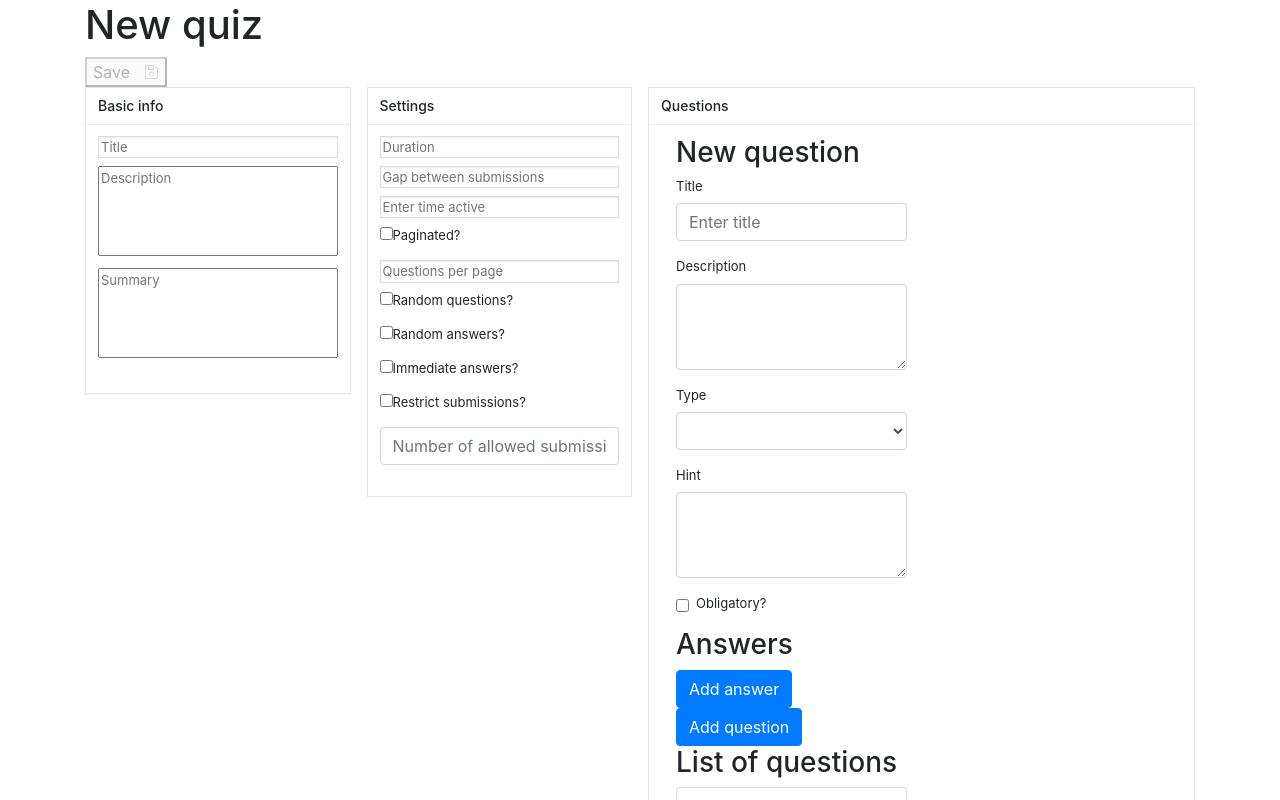
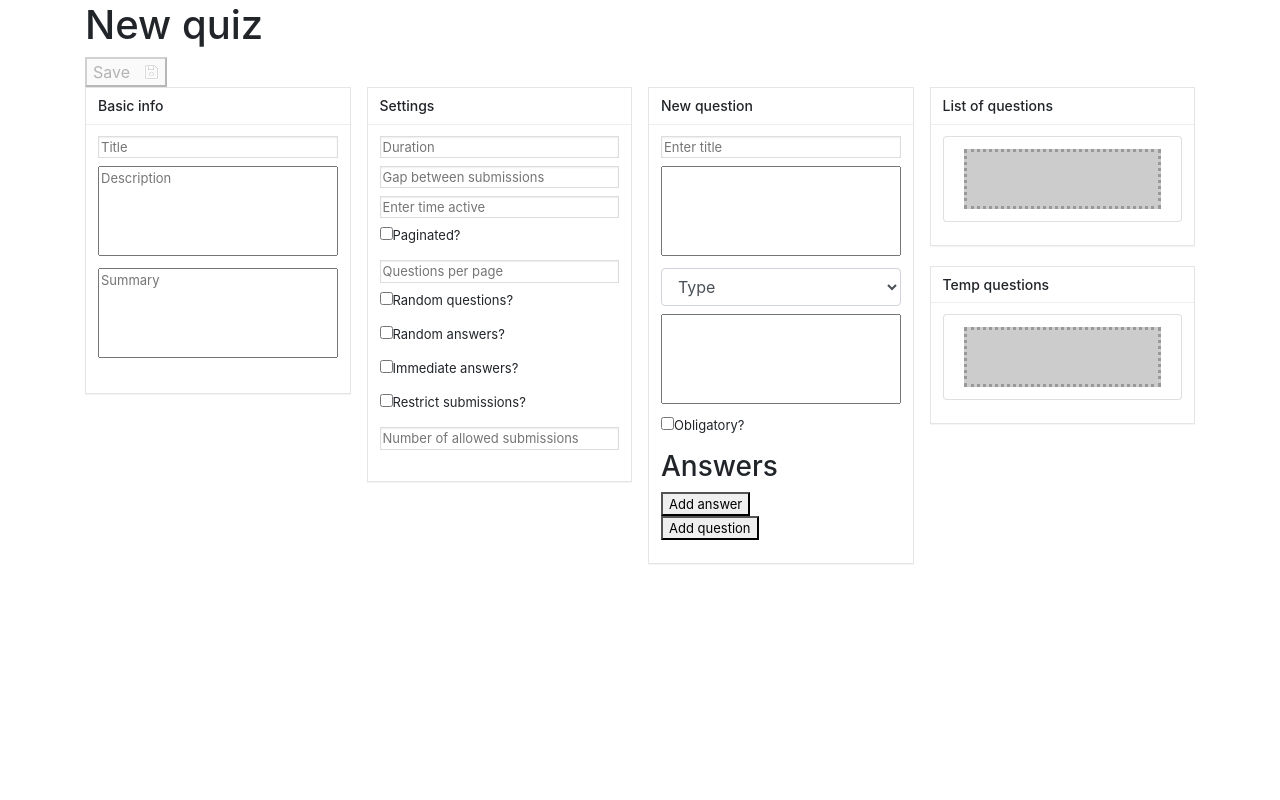
Before and after one commit to TomekMackiewicz/spq, an Angular app in the folder angular/: page / in a window 1280 px wide. Shown: the top 800 px of the page. Built offline with nearby package versions, Linux system fonts and the light colour scheme.

Commit message:
New quiz layout

```diff
--- a/angular/src/app/spq/spq/spq.component.html
+++ b/angular/src/app/spq/spq/spq.component.html
@@ -27,7 +27,6 @@
                 <div class="spq-box">
                     <h2>Settings</h2>
                     <div class="spq-inside">
-
                         <div class="spq-input-wrap">
                             <input type="text" class="spq-input" placeholder="Duration" formControlName="duration"
                                    [ngClass]="{ 'is-invalid': quizSubmitted && f.duration.errors }">
@@ -35,7 +34,6 @@
                                 <div *ngIf="f.duration.errors.pattern">Only numbers are allowed</div>
                             </div>
                         </div>
-
                         <div class="spq-input-wrap">
                             <input type="text" class="spq-input" placeholder="Gap between submissions" formControlName="nextSubmissionAfter"
                                    [ngClass]="{ 'is-invalid': quizSubmitted && f.nextSubmissionAfter.errors }">
@@ -43,7 +41,6 @@
                                 <div *ngIf="f.nextSubmissionAfter.errors.pattern">Only numbers are allowed</div>
                             </div>
                         </div>
-
                         <div class="spq-input-wrap">
                             <input type="text" class="spq-input" placeholder="Enter time active" formControlName="timeActive"
                                    [ngClass]="{ 'is-invalid': quizSubmitted && f.timeActive.errors }">
@@ -51,12 +48,10 @@
                                 <div *ngIf="f.timeActive.errors.pattern">Only numbers are allowed</div>
                             </div>
                         </div>
-
                         <div class="spq-input-wrap">
                             <input type="checkbox" formControlName="paginated">
                             <label>Paginated?</label>
                         </div>
-
                         <div class="spq-input-wrap">
                             <input type="text" class="spq-input" placeholder="Questions per page" formControlName="perPage"
                                  [ngClass]="{ 'is-invalid': quizSubmitted && f.perPage.errors }">
@@ -64,8 +59,6 @@
                                 <div *ngIf="f.perPage.errors.pattern">Only numbers are allowed</div>
                             </div>
                         </div>
-
-
                         <div class="spq-input-wrap">
                             <input type="checkbox" formControlName="randomQuestions">
                             <label>Random questions?</label>
@@ -82,9 +75,8 @@
                             <input type="checkbox" formControlName="restrictSubmissions">
                             <label>Restrict submissions?</label>
                         </div>
-
                         <div class="spq-input-wrap">
-                            <input type="text" class="form-control" placeholder="Number of allowed submissions" formControlName="allowedSubmissions"
+                            <input type="text" class="spq-input" placeholder="Number of allowed submissions" formControlName="allowedSubmissions"
                                  [ngClass]="{ 'is-invalid': quizSubmitted && f.allowedSubmissions.errors }">
                             <div *ngIf="quizSubmitted && f.allowedSubmissions.errors" class="invalid-feedback">
                                 <div *ngIf="f.allowedSubmissions.errors.pattern">Only numbers are allowed</div>
@@ -93,29 +85,24 @@
                     </div>
                 </div>
             </div>
-            <div class="spq-box-container-6">
+            <div class="spq-box-container-3">
                 <div class="spq-box">
-                    <h2>Questions</h2>
+                    <h2>New question</h2>
                     <div class="spq-inside">
-                        <div class="col-sm-6" formGroupName="question">
-                            <h3>New question</h3>
-                            <div class="form-group">
-                              <label for="questionTitle">Title</label>
-                              <input type="text" class="form-control" id="questionTitle"
-                                     placeholder="Enter title" formControlName="title"
+                        <div formGroupName="question">
+                            <div class="spq-input-wrap">
+                              <input type="text" class="spq-input" placeholder="Enter title" formControlName="title"
                                      [ngClass]="{ 'is-invalid': questionSubmitted && quizForm.get('question.title').errors }" required>
                               <div *ngIf="questionSubmitted && quizForm.get('question.title').errors" class="invalid-feedback">
                                   <div *ngIf="quizForm.get('question.title').errors.required">Title is required</div>
                               </div>
                             </div>
-                            <div class="form-group">
-                              <label for="questionDescription">Description</label>
-                              <textarea class="form-control" id="questionDescription" rows="3" formControlName="description"></textarea>
+                            <div class="spq-input-wrap">
+                              <textarea class="spq-textarea" rows="3" formControlName="description"></textarea>
                             </div>
-                            <div class="form-group">
-                              <label for="questionType">Type</label>
-                              <select class="form-control" id="questionType" formControlName="type"
-                                      [ngClass]="{ 'is-invalid': questionSubmitted && quizForm.get('question.type').errors }">
+                            <div class="spq-input-wrap">
+                              <select class="form-control" formControlName="type" [ngClass]="{ 'is-invalid': questionSubmitted && quizForm.get('question.type').errors }">
+                                <option value="" disabled selected>Type</option>
                                 <option>radio</option>
                                 <option>multi</option>
                                 <option>sort</option>
@@ -126,16 +113,16 @@
                                   <div *ngIf="quizForm.get('question.type').errors.required">Type is required</div>
                               </div>
                             </div>
-                            <div class="form-group">
-                              <label for="questionHint">Hint</label>
-                              <textarea class="form-control" id="questionHint" rows="3" formControlName="hint"></textarea>
+                            <div class="spq-input-wrap">
+                              <textarea class="spq-textarea" rows="3" formControlName="hint"></textarea>
                             </div>
-                            <div class="form-group form-check">
-                                <input type="checkbox" class="form-check-input" formControlName="isObligatory">
-                                <label class="form-check-label" for="isObligatory">Obligatory?</label>
+                            <div class="spq-input-wrap">
+                                <input type="checkbox" formControlName="isObligatory">
+                                <label>Obligatory?</label>
                             </div>
+
                             <h3>Answers</h3>
-                            <button type="button" class="btn btn-primary" (click)="addAnswer()">Add answer</button>
+                            <button type="button" class="button button-primary" (click)="addAnswer()">Add answer</button>
                             <div>
                               <ul class="list-group" formArrayName="answers">
                                   <li class="list-group-item" *ngFor="let answer of quizForm.get('question.answers')?.controls; let i = index;">
@@ -187,10 +174,15 @@
                                   </li>
                               </ul>
                             </div>
-                            <button type="button" class="btn btn-primary" (click)="addQuestion()">Add question</button>
+                            <button type="button" class="button button-primary" (click)="addQuestion()">Add question</button>
                         </div>
-                        <div class="col-sm-6">
-                            <h3>List of questions</h3>
+                    </div>
+                </div>
+            </div>
+            <div class="spq-box-container-3">
+                <div class="spq-box">
+                    <h2>List of questions</h2>
+                    <div class="spq-inside">
                         <ul
                           cdkDropList
                           #questionsList="cdkDropList"
@@ -242,7 +234,11 @@
                             </div>
                           </li>
                         </ul>
-                            <h3>Temp questions</h3>
+                    </div>
+                </div>
+                <div class="spq-box">
+                    <h2>Temp questions</h2>
+                    <div class="spq-inside">
                         <ul
                           cdkDropList
                           #tmpQuestionsList="cdkDropList"
@@ -267,6 +263,5 @@
                 </div>
             </div>
         </div>
-        </div>
     </form>
 </div>
--- a/angular/src/styles.css
+++ b/angular/src/styles.css
@@ -34,7 +34,7 @@
     font-size: 13px;
 }
 
-.spq-box h2 {
+.spq-box h2, .spq-inside h2 {
     font-size: 14px;
     padding: 8px 12px;
     border-bottom: 1px solid #eee;
```
Lines whose indentation alone changed are shown as unchanged.
